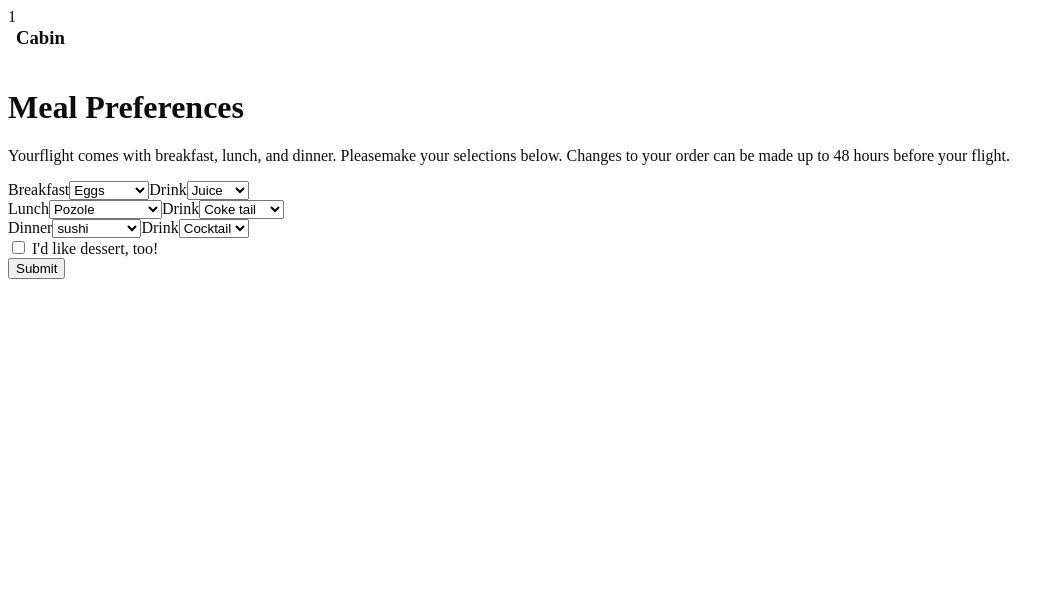
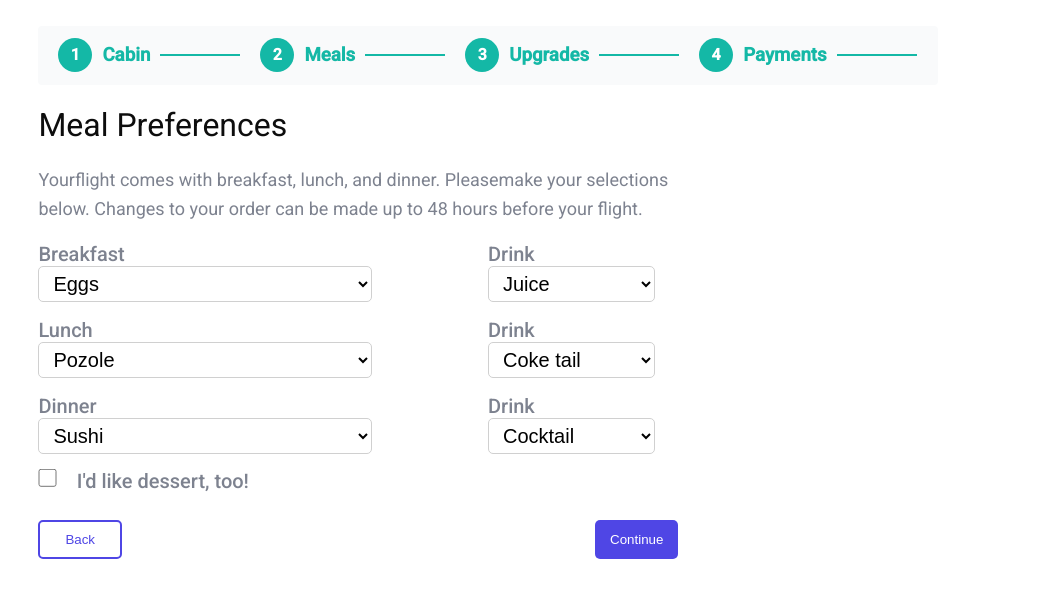
Before and after one commit to FranzRivas-Ksquare/Markup-III-Stepper, a plain HTML site: page index.html in a window 1280 px wide. Shown: the whole page, without its empty margins (0-1064 px from the left). Drawn offline with Linux system fonts and the light colour scheme.

Commit message:
finish changes

```diff
--- a/index.html
+++ b/index.html
@@ -2,24 +2,45 @@
 <html lang="en-US">
     <head>
         <meta charset="utf-8" />
+        <link rel="preconnect" href="https://fonts.googleapis.com">
+        <link rel="preconnect" href="https://fonts.gstatic.com" crossorigin>
+        <link href="https://fonts.googleapis.com/css2?family=Roboto:wght@300;400;500&display=swap" rel="stylesheet">
         <link rel="stylesheet" href="styles.css">
         <title>Meal Preferences</title>
     </head>
     <body>
         <div id="steps">
             <div class="step">
-                <div>1</div>
+                <div class="number"><h4>1</h4></div>
                 <h3>Cabin</h3>
                 <div class="separator"></div>
             </div>
+            <div class="step">
+                <div class="number"><h4>2</h4></div>
+                <h3>Meals</h3>
+                <div class="separator"></div>
             </div>
+            <div class="step">
+                <div class="number"><h4>3</h4></div>
+                <h3>Upgrades</h3>
+                <div class="separator"></div>
+            </div>
+            <div class="step">
+                <div class="number"><h4>4</h4></div>
+                <h3>Payments</h3>
+                <div class="separator"></div>
+            </div>
+        </div>
+        <div class="info">
             <h1>Meal Preferences</h1>
             <p>Yourflight comes with breakfast, lunch, and dinner.
                 Pleasemake your selections below.
                 Changes to your order can be made up to 48 hours before your flight.
             </p>
+        </div>
         <form id="meals">
             <div class="meal">
+                <div class="food">
                     <label for="breakfast">Breakfast</label><br>
                     <select name="breakfast" id="breakfast">
                         <option value="eggs">Eggs</option>
@@ -27,6 +48,8 @@
                         <option value="hotcake">Hotcake</option>
                         <option value="tacows">Tacows</option>
                     </select>
+                </div>
+                <div>
                     <label for="morning">Drink</label><br>
                     <select name="morning" id="morning">
                         <option value="juice">Juice</option>
@@ -35,7 +58,9 @@
                         <option value="beer">Beer</option>
                     </select>
                 </div>
+            </div>
             <div class="meal">
+                <div class="food">
                     <label for="lunch">Lunch</label><br>
                     <select name="lunch" id="lunch">
                         <option value="pozole">Pozole</option>
@@ -43,6 +68,8 @@
                         <option value="hamburger">Hamburger</option>
                         <option value="tacows">Tacows</option>
                     </select>
+                </div>
+                <div>
                     <label for="afternoon">Drink</label><br>
                     <select name="afternoon" id="afternoon">
                         <option value="coke">Coke tail</option>
@@ -51,14 +78,18 @@
                         <option value="+beer">More Beer</option>
                     </select>
                 </div>
+            </div>
             <div class="meal">
+                <div class="food">
                     <label for="dinner">Dinner</label><br>
                     <select name="dinner" id="dinner">
-                    <option value="sushi">sushi</option>
+                        <option value="sushi">Sushi</option>
                         <option value="pizza">Pizza</option>
                         <option value="hamburger">Hamburger</option>
                         <option value="tacows">Tacows</option>
                     </select>
+                </div>
+                <div>
                     <label for="night">Drink</label><br>
                     <select name="night" id="night">
                         <option value="cocktail">Cocktail</option>
@@ -67,9 +98,14 @@
                         <option value="whisky">whisky</option>
                     </select>
                 </div>
+            </div>
             <input type="checkbox" id="dessert" name="dessert" value="Dessert">
             <label for="dessert">I'd like dessert, too!</label><br>
-            <input type="submit" value="Submit">
+            <div id="buttons">
+                <button type="button">Back</button>
+                <input type="submit" value="Continue">
+            </div>
+
         <form>
     </body>
 </html>
--- a/styles.css
+++ b/styles.css
@@ -1,16 +1,135 @@
 body {
     background-color: white;
+    font-family: 'Roboto', sans-serif;
     color: #0D0D0D;
+    margin: 2% 3% 2% 3%;
+}
+
+h1 {
+    font-weight: 400;
+}
+
+h4 {
+    margin-top: 2px;
+}
+
+p {
+    color:  #7d828f;
+    line-height: 1.6;
+    font-size: 18px;
+}
+
+br {
+    margin: 5px 0px 5px 0px;
+}
+
+label {
+    color: #7d828f;
+    font-size: 20px;
+    font-weight: 500;
+}
+
+select {
+    width: 100%;
+    min-width: 15ch;
+    max-width: 30ch;
+    border: 1px solid #d0d0d0;
+    border-radius: 0.25em;
+    padding: 0.25em 0.5em;
+    font-size: 1.25rem;
+    cursor: pointer;
+    line-height: 1.1;
+    background-color: #fff;
+}
+
+[type=checkbox] {
+    margin: 1rem 1rem 2rem 0rem;
+    font: inherit;
+    color: currentColor;
+    width: 1.15em;
+    height: 1.15em;
+    border: 0.15em solid currentColor;
+    border-radius: 0.15em;
+    transform: translateY(-0.075em);
+}
+
+input[type=submit] {
+    background-color: #4f46e5;
+    border: none;
+    border-radius: 5px;
+    color: white;
+    padding: 10px 15px;
+    font-weight: 500;
+    text-decoration: none;
+    cursor: pointer;
+}
+
+[type=button] {
+    background-color: white;
+    border: 2px solid #4f46e5; /* Green */
+    border-radius: 5px;
+    color: #4f46e5;
+    padding: 10px 25px;
+    font-weight: 500;
+    text-decoration: none;
+    cursor: pointer;
+}
+
+.info {
+    width: 40rem;
 }
 
 .step {
     display: flex;
+    align-items: center;
+    color: #14b8a6;
+    font-weight: 300;
+}
+
+.number {
+    background-color: #14b8a6;
+    border-radius: 50%;
+    color: white;
+    text-align: center;
+    text-justify: center;
+    margin: 0px 10px 0px 10px;
+    padding: 5px;
+    font-weight: 500;
+    width: 1.5rem;
+    height: 1.5rem;
+}
+
+.separator {
+    background-color: #14b8a6;
+    margin: 0px 10px 0px 10px;
+    width: 5rem;
+    height: 2px;
 }
 
 .meal{
     display: flex;
+    width: 50rem;
+    margin-top: 1rem;
+}
+
+.food {
+    margin-right: 0rem
+}
+
+.food:first-child {
+    width: 50ch;
 }
 
 #steps {
     display: flex;
+    background-color: #f9fafb;
+    border-radius: 4px;
+    padding: 0px 10px 0px 10px;
+    max-width: 55rem;
 }
+
+#buttons{
+    display: flex;
+    justify-content: space-between;
+    width: 40rem;
+}
```
Lines whose indentation alone changed are shown as unchanged.
